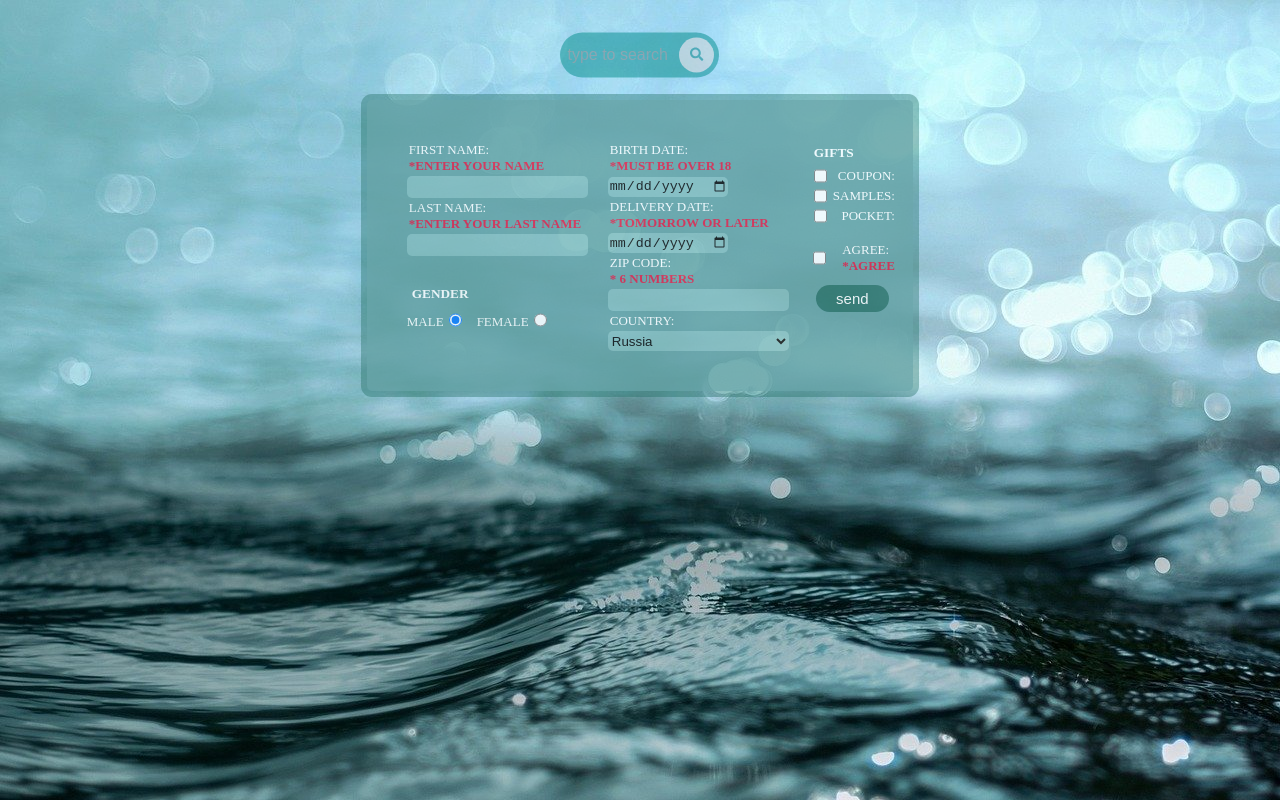
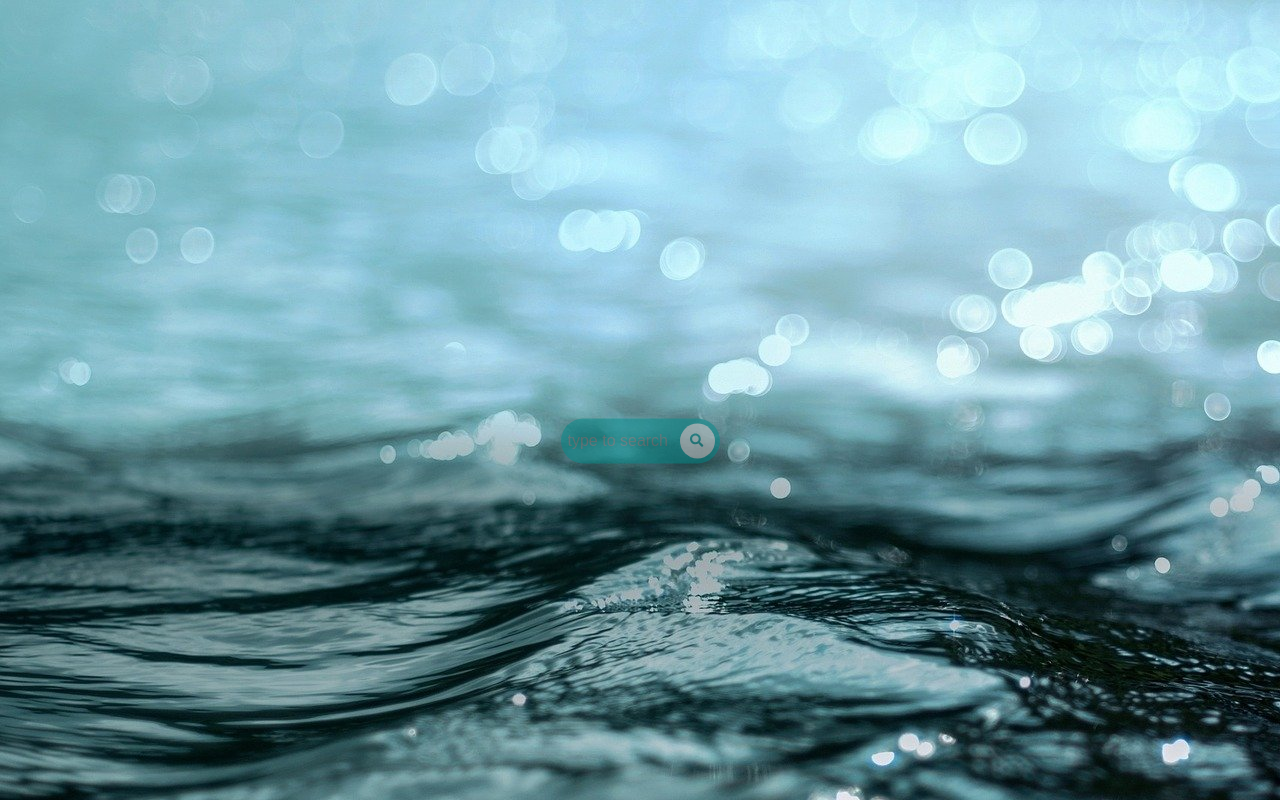
Before and after one commit to IanaLit/react, a React app: page / in a window 1280 px wide. Shown: the top 800 px of the page. Built offline with nearby package versions, Linux system fonts and the light colour scheme.

Commit message:
init: init task

```diff
--- a/package.json
+++ b/package.json
@@ -33,6 +33,7 @@
   "dependencies": {
     "@types/react": "^17.0.15",
     "@types/react-dom": "^17.0.9",
+    "axios": "^0.21.1",
     "react": "^17.0.2",
     "react-dom": "^17.0.2"
   }
--- a/src/components/app/app.tsx
+++ b/src/components/app/app.tsx
@@ -10,7 +10,7 @@ export function App(): JSX.Element {
   return (
     <div className="app">
       <SearchPanel />
-      <Form setFormValues={setFormValues} />
+      {/* <Form setFormValues={setFormValues} /> */}
       <div className="cards">
         {formValues.map((item: CardInterface) => (
           <Card
--- /dev/null
+++ b/src/pages/dashboard.tsx
@@ -0,0 +1,4 @@
+import { AxiosResponse } from 'axios';
+import React, { ChangeEvent, FC, useState } from 'react';
+
+const API_KEY = '13f832d3d3244deb8442164a5f9263af';
```
Also changed, not shown: 1 other file (tests, documents, lock files or other folders).
